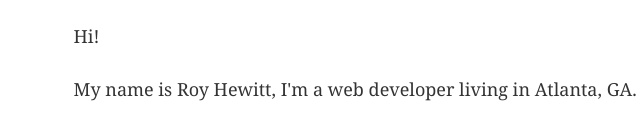
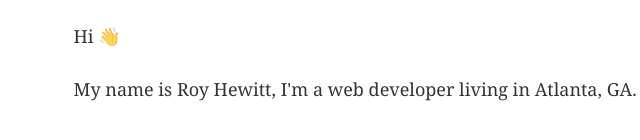
Before and after one commit to rhewitt22/website, a Gatsby site: page /about in a window 1280 px wide. Shown: the part 188-328 px from the top of the page, 106-746 px from the left. Built offline with nearby package versions, Linux system fonts and the light colour scheme; Gatsby itself is replaced by a stand-in of ours.

Commit message:
Use emoji component, fix a11y warning

```diff
--- a/src/pages/about.js
+++ b/src/pages/about.js
@@ -1,11 +1,14 @@
 import React from 'react'
 
 import Layout from '../components/layout'
+import Emoji from '../components/Emoji'
 
 const About = () => (
   <Layout>
     <h1>About</h1>
-    <p>Hi!</p>
+    <p>
+      Hi <Emoji symbol="👋" label="Waving hand" />
+    </p>
     <p>My name is Roy Hewitt, I'm a web developer living in Atlanta, GA.</p>
   </Layout>
 )
```
